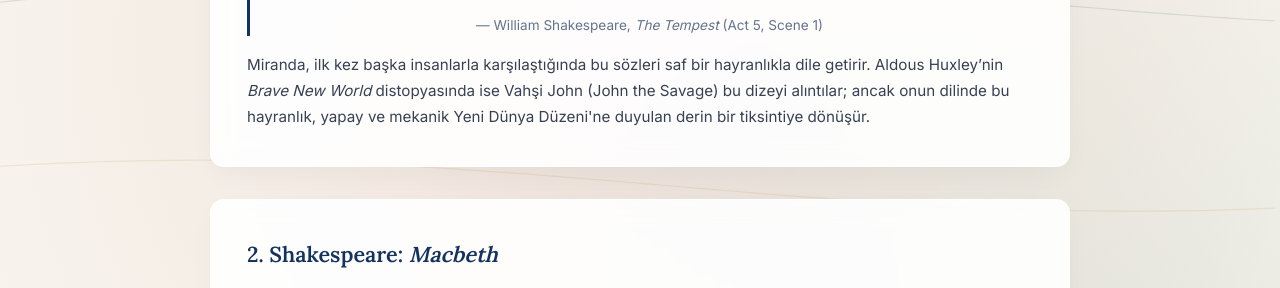
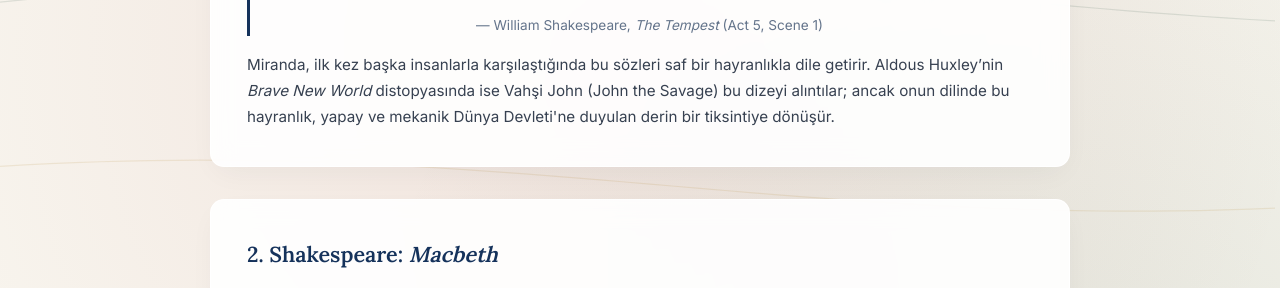
Before and after one commit to adalienver/adalienver.github.io, a Jekyll site: the page built from edebiyat.md, in a window 1280 px wide and 900 px high. Shown: the part 346-634 px from the top of the window. Built offline with Jekyll 4.4.1, drawn with Linux system fonts in a browser that asks for light colours; some of the changed text lies outside the part shown.

Commit message:
Update edebiyat.md

```diff
--- a/edebiyat.md
+++ b/edebiyat.md
@@ -17,7 +17,7 @@ permalink: /edebiyat/
   </blockquote>
 
   <p style="font-size: 0.95rem; line-height: 1.7; color: #374151; margin-top: 0.8rem;">
-    Miranda, ilk kez başka insanlarla karşılaştığında bu sözleri saf bir hayranlıkla dile getirir. Aldous Huxley’nin <em>Brave New World</em> distopyasında ise Vahşi John (John the Savage) bu dizeyi alıntılar; ancak onun dilinde bu hayranlık, yapay ve mekanik Yeni Dünya Düzeni'ne duyulan derin bir tiksintiye dönüşür.
+    Miranda, ilk kez başka insanlarla karşılaştığında bu sözleri saf bir hayranlıkla dile getirir. Aldous Huxley’nin <em>Brave New World</em> distopyasında ise Vahşi John (John the Savage) bu dizeyi alıntılar; ancak onun dilinde bu hayranlık, yapay ve mekanik Dünya Devleti'ne duyulan derin bir tiksintiye dönüşür.
   </p>
 </div>
 
@@ -65,7 +65,7 @@ permalink: /edebiyat/
 
 <!-- 4. Ferhan Şensoy - Şahları da Vururlar -->
 <div class="card" style="border-left: 4px solid #166534;">
-  <div style="display: flex; align-items: center; justify-content: space-between; flex-wrap: gap; gap: 0.5rem; margin-bottom: 0.75rem;">
+  <div style="display: flex; align-items: center; justify-content: space-between; flex-wrap: wrap; gap: 0.5rem; margin-bottom: 0.75rem;">
     <h2 style="font-size: 1.35rem; margin: 0;">4. Ferhan Şensoy — <em>Şahları da Vururlar</em></h2>
     <a href="https://www.youtube.com/watch?v=g-LI8Jx7lrA" target="_blank" rel="noopener noreferrer" style="font-size: 0.85rem; color: #166534; font-weight: 600; text-decoration: underline;">
       YouTube Sahnesi ↗
@@ -78,7 +78,7 @@ permalink: /edebiyat/
   </p>
 
   <!-- Spotify Oynatıcı -->
-  <div style="margin: 1.5rem 0;">
+  <div style="margin: 1.2rem 0;">
     <iframe
       data-testid="embed-iframe"
       style="border-radius: 12px; display: block; border: 0;"
@@ -91,11 +91,33 @@ permalink: /edebiyat/
     </iframe>
   </div>
 
-  <!-- Sahne / Metin Görselleri (Sade Dikey Akış) -->
-  <div style="display: flex; flex-direction: column; gap: 14px; margin-top: 1.5rem;">
-    <img src="{{ '/assets/2.png' | relative_url }}" alt="Sahne Bölüm 2" style="width: 100%; border-radius: 8px; border: 1px solid var(--border);" loading="lazy" />
-    <img src="{{ '/assets/3.png' | relative_url }}" alt="Sahne Bölüm 3" style="width: 100%; border-radius: 8px; border: 1px solid var(--border);" loading="lazy" />
-    <img src="{{ '/assets/4.png' | relative_url }}" alt="Sahne Bölüm 4" style="width: 100%; border-radius: 8px; border: 1px solid var(--border);" loading="lazy" />
-    <img src="{{ '/assets/5.png' | relative_url }}" alt="Sahne Bölüm 5" style="width: 100%; border-radius: 8px; border: 1px solid var(--border);" loading="lazy" />
-  </div>
+  <!-- AKORDİYON SAHNE METİNLERİ GALERİSİ -->
+  <details style="margin-top: 1.5rem; background: #fafafa; border: 1px solid var(--border); border-radius: 10px; padding: 0.85rem 1.1rem; cursor: pointer; transition: all 0.2s ease;">
+    <summary style="font-weight: 600; font-size: 0.95rem; color: #166534; display: flex; align-items: center; justify-content: space-between; user-select: none;">
+      <span>📖 Oyun Metinleri & Sahne Belgelerini İncele (4 Belge)</span>
+      <span style="font-size: 0.8rem; background: #e2e8f0; color: #475569; padding: 0.15rem 0.5rem; border-radius: 4px;">Göster / Gizle</span>
+    </summary>
+
+    <div style="display: flex; flex-direction: column; gap: 16px; margin-top: 1.2rem; cursor: default;">
+      <div style="border-radius: 8px; overflow: hidden; border: 1px solid var(--border); background: #ffffff;">
+        <div style="padding: 0.4rem 0.8rem; font-size: 0.8rem; font-weight: 600; color: #64748b; background: #f8fafc; border-bottom: 1px solid var(--border);">Bölüm 2</div>
+        <img src="{{ '/assets/2.png' | relative_url }}" alt="Sahne Bölüm 2" style="width: 100%; display: block;" loading="lazy" />
+      </div>
+
+      <div style="border-radius: 8px; overflow: hidden; border: 1px solid var(--border); background: #ffffff;">
+        <div style="padding: 0.4rem 0.8rem; font-size: 0.8rem; font-weight: 600; color: #64748b; background: #f8fafc; border-bottom: 1px solid var(--border);">Bölüm 3</div>
+        <img src="{{ '/assets/3.png' | relative_url }}" alt="Sahne Bölüm 3" style="width: 100%; display: block;" loading="lazy" />
+      </div>
+
+      <div style="border-radius: 8px; overflow: hidden; border: 1px solid var(--border); background: #ffffff;">
+        <div style="padding: 0.4rem 0.8rem; font-size: 0.8rem; font-weight: 600; color: #64748b; background: #f8fafc; border-bottom: 1px solid var(--border);">Bölüm 4</div>
+        <img src="{{ '/assets/4.png' | relative_url }}" alt="Sahne Bölüm 4" style="width: 100%; display: block;" loading="lazy" />
+      </div>
+
+      <div style="border-radius: 8px; overflow: hidden; border: 1px solid var(--border); background: #ffffff;">
+        <div style="padding: 0.4rem 0.8rem; font-size: 0.8rem; font-weight: 600; color: #64748b; background: #f8fafc; border-bottom: 1px solid var(--border);">Bölüm 5</div>
+        <img src="{{ '/assets/5.png' | relative_url }}" alt="Sahne Bölüm 5" style="width: 100%; display: block;" loading="lazy" />
+      </div>
+    </div>
+  </details>
 </div>
```
